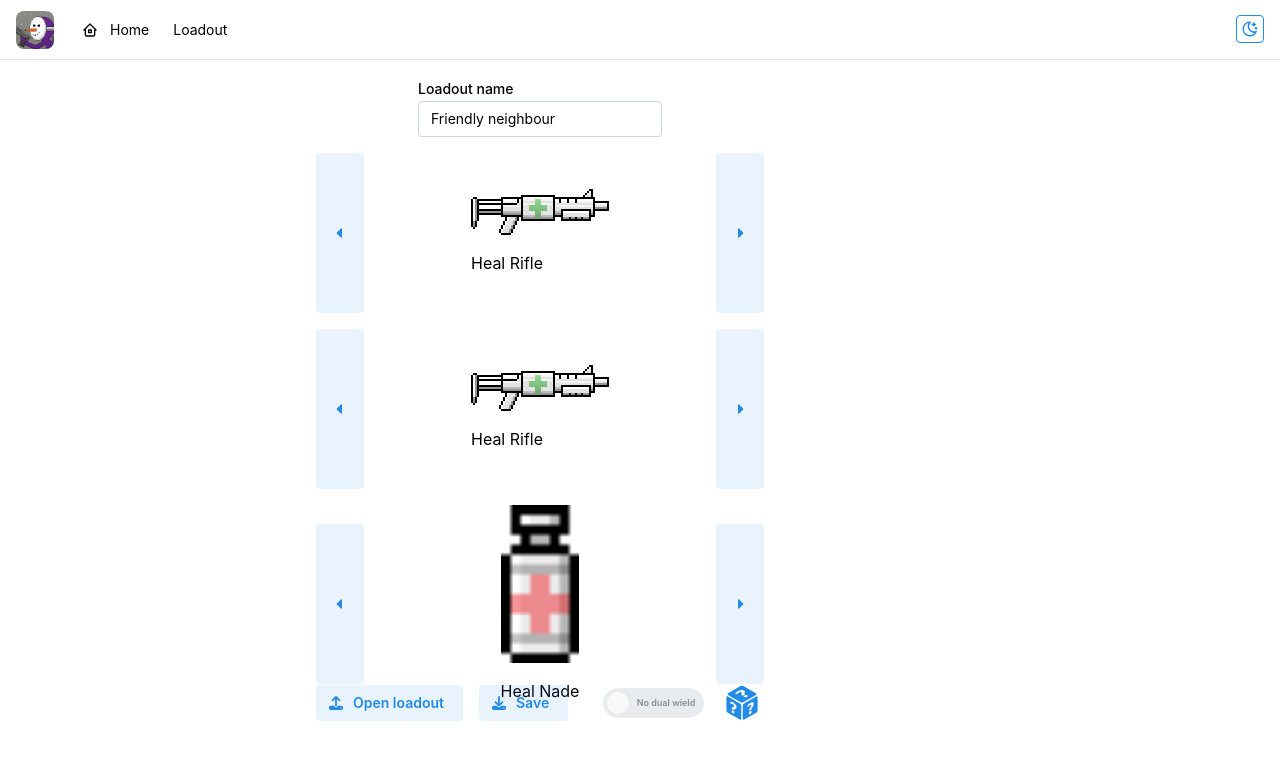
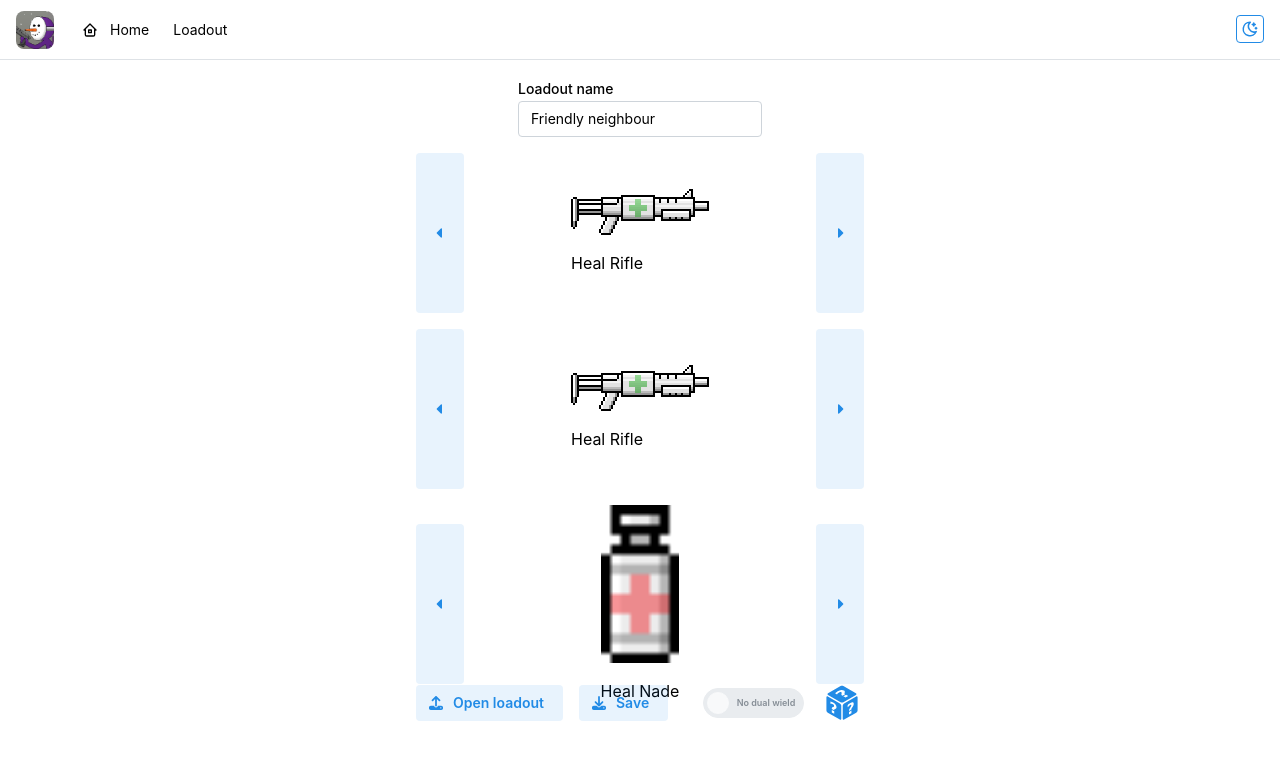
Before and after one commit to Boring-Man-Tools/Boring-Man-Tools.github.io, a React (Vite) app: page /#/loadout in a window 1280 px wide. Shown: the top 760 px of the page. Built offline with nearby package versions, Linux system fonts and the light colour scheme.

Commit message:
fix invisible navbar & keep centered loadout page

```diff
--- a/src/App.tsx
+++ b/src/App.tsx
@@ -20,6 +20,7 @@ export function App() {
       navbar={{
         width: 300,
         breakpoint: "sm",
+        collapsed: { desktop: true, mobile: true },
       }}
       padding="md"
     >
--- a/src/loadout/Loadout.tsx
+++ b/src/loadout/Loadout.tsx
@@ -1,6 +1,7 @@
 import {
   ActionIcon,
   Button,
+  Center,
   FileButton,
   Group,
   Image,
@@ -79,6 +80,7 @@ export const Loadout = () => {
   }, [loadout.primary, loadout.secondary, setLoadout]);
 
   return (
+    <Center>
       <Stack w="28rem" align="center">
         <TextInput
           value={loadout.name}
@@ -135,6 +137,7 @@ export const Loadout = () => {
           </Group>
         </Group>
       </Stack>
+    </Center>
   );
 };
 
```
Lines whose indentation alone changed are shown as unchanged.
